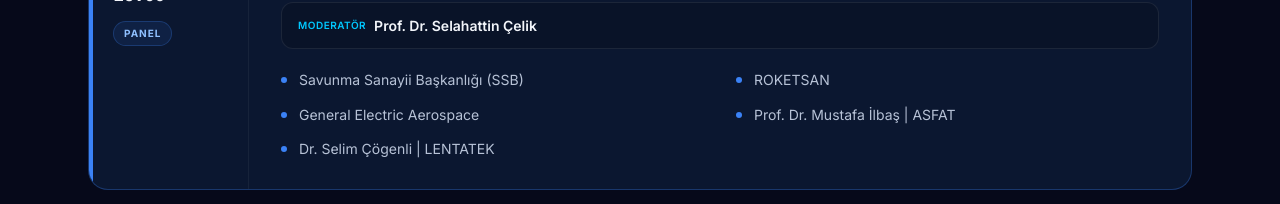
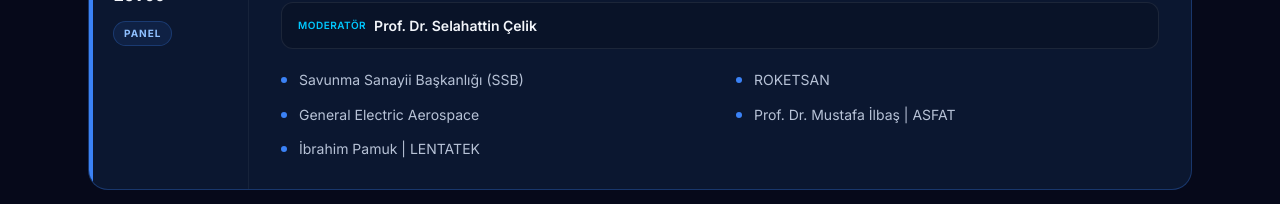
Before and after one commit to turkesdedeci/h2zirve, a Next.js app: page / in a window 1280 px wide. Shown: the part 3980-4184 px from the top of the page. Built offline with nearby package versions, Linux system fonts and the light colour scheme.

Commit message:
Fix Lentatek program speaker

```diff
--- a/src/components/Program.tsx
+++ b/src/components/Program.tsx
@@ -70,7 +70,7 @@
       "ROKETSAN",
       "General Electric Aerospace",
       "Prof. Dr. Mustafa İlbaş | ASFAT",
-      "Dr. Selim Çögenli | LENTATEK",
+      "İbrahim Pamuk | LENTATEK",
     ],
   },
   { time: "16:00 - 16:15", type: "break", title: "Kahve Arası" },
```
